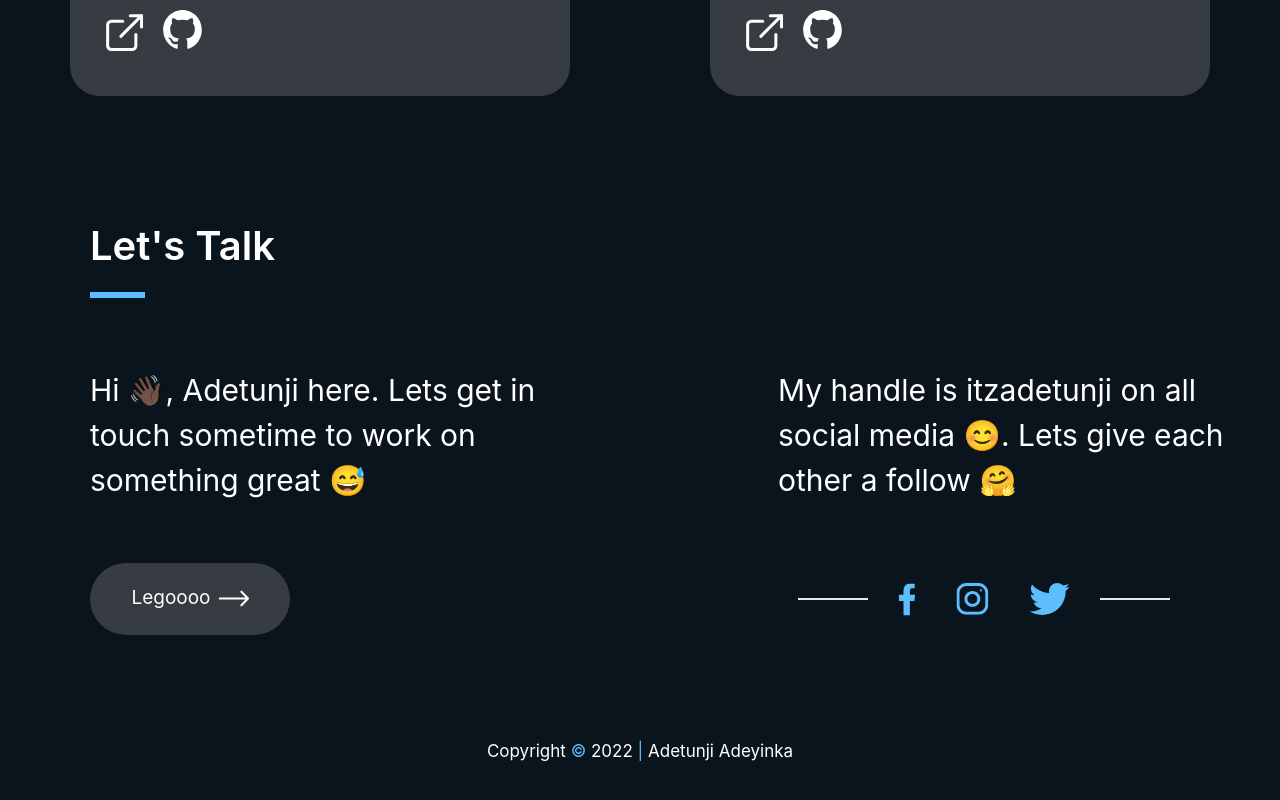
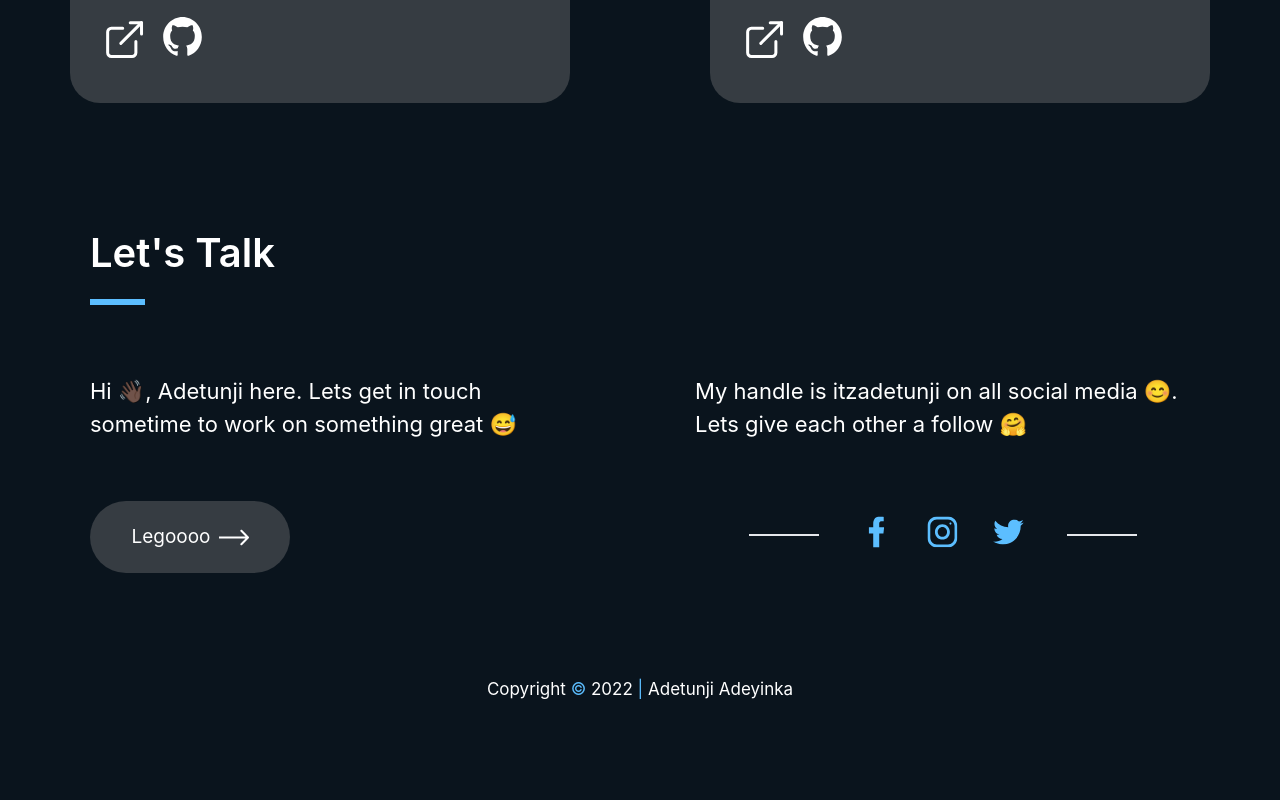
Before and after one commit to Itzadetunji/my-website, a Next.js app: page /portfolio in a window 1280 px wide. Shown: the part 1772-2572 px from the top of the page. After the commit the page ends 2515 px from the top, so only its background shows below. Built offline with nearby package versions, Linux system fonts and the light colour scheme.

Commit message:
Chore: Updated portfolio.tsx

```diff
--- a/pages/portfolio.tsx
+++ b/pages/portfolio.tsx
@@ -9,6 +9,7 @@ import ParticleComponent from './components/ParticleComponent'
 import SocialLinks from './components/SocialLinks'
 import Button from './components/Button'
 import PortfolioCard from './components/PortfolioCard'
+import Link from 'next/link'
 
 const portfolio : NextPage = () => {
   return (
@@ -24,7 +25,7 @@ const portfolio : NextPage = () => {
               <hr className='light-blue border-[3px] w-[55px] mt-[16px]'/>
             </div>
             <div className='text-white mt-[73px]'>
-              <div className='mt-[45px] text-[25px] text-center'>
+              <div className='mt-[45px] text-[25px] md:text-[30px] text-center'>
                 <p>Here is a sneak peek 👀 of what I have done 🙈</p>
               </div>
             </div>
@@ -60,14 +61,14 @@ const portfolio : NextPage = () => {
             gitLink={'https://google.com'}
           />
         </div>
-        <div className='mt-[120px] mx-[90px]'>
+        <div className='hidden lg:block mt-[120px] mx-[90px]'>
           <div>
             <p className='text-white font-[600] text-[40px]'>Let's Talk</p>
             <hr className='light-blue border-[3px] w-[55px] mt-[16px]'/>
           </div>
-          <div className='grid grid-cols-2 gap-x-[276px] mt-[70px]'>
+          <div className='flex flex-row justify-between mt-[70px]'>
             <div className='flex flex-col'>
-              <p className='w-[495px] text-white text-[30px] font-[400]'>Hi 👋🏿, Adetunji here. Lets get in touch sometime to work on something great 😅</p>
+              <p className='w-[300px] xl:w-[495px] text-white lg:text-[22px] font-[400]'>Hi 👋🏿, Adetunji here. Lets get in touch sometime to work on something great 😅</p>
               <div className='mt-[60px]'>
                 <a href='/contact'>
                   <div className={`rounded-full text-center items-center justify-center grey w-[200px] h-[72.3px] custom-shadow duration-500 ease-in delay-[10ms] flex space-x-[8px]`}>
@@ -77,10 +78,36 @@ const portfolio : NextPage = () => {
                 </a>
               </div>
             </div>
-            <div className='flex flex-col'>
-              <p className='w-[495px] text-white text-[30px] font-[400]'>My handle is itzadetunji on all social media 😊. Lets give each other a follow 🤗</p>
+            <div className='lg:flex flex-col'>
+              <p className='w-[350px] xl:w-[495px] text-white lg:text-[22px] font-[400]'>My handle is itzadetunji on all social media 😊. Lets give each other a follow 🤗</p>
               <div className='mt-[60px]'>
-                <SocialLinks/>
+                <div className="flex mt-5 space-x-[30px] mx-auto justify-center">
+                  <div className='border w-[70px] h-0 my-[10px] xl:my-[13px]'/>
+                  <div className="mx-auto flex flex-row space-x-[10px] -mt-[17px]">
+                    <div className='w-14 h-14 flex hoverAnimation items-center justify-center'>
+                      <Link href="https://www.facebook.com/adetunji.adeyinka.1238" passHref>
+                        <a target="_blank" rel="noopener noreferrer" className=''>
+                          <img src="icons/social-icons/facebook.svg" className='w-[31.81px] h-[31.81px]' alt=""/>
+                        </a>
+                      </Link>
+                    </div>
+                    <div className='w-14 h-14 flex hoverAnimation items-center justify-center'>
+                    <Link href="https://www.instagram.com/itzadetunji/" passHref>
+                      <a target="_blank" rel="noopener noreferrer" className=''>
+                        <img src="icons/social-icons/instagram.svg" className='w-[31.81px] h-[31.81px]' alt=""/>
+                      </a>
+                    </Link>
+                    </div>
+                    <div className='w-14 h-14 flex hoverAnimation items-center justify-center'>
+                    <Link href="https://twitter.com/itzadetunji1" passHref>
+                      <a target="_blank" rel="noopener noreferrer" className=''>
+                        <img src="icons/social-icons/twitter.svg" className='w-[31.81px] h-[31.81px]' alt=""/>
+                      </a>
+                    </Link>
+                    </div>
+                  </div>
+                  <div className='border w-[70px] h-0 my-[10px] xl:my-[13px]'/>
+                </div>
               </div>
             </div>
           </div>
```
